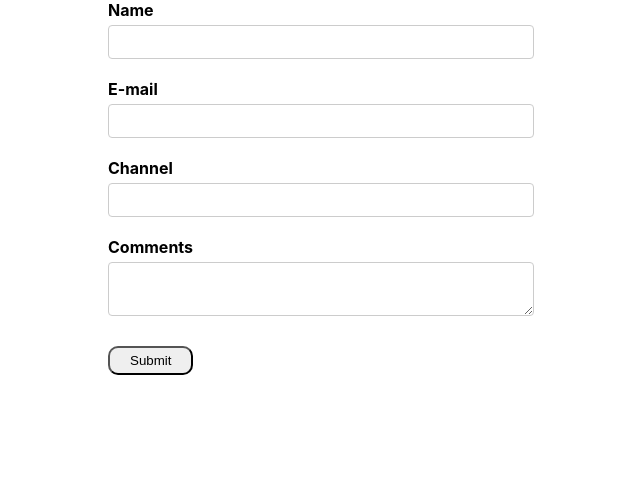
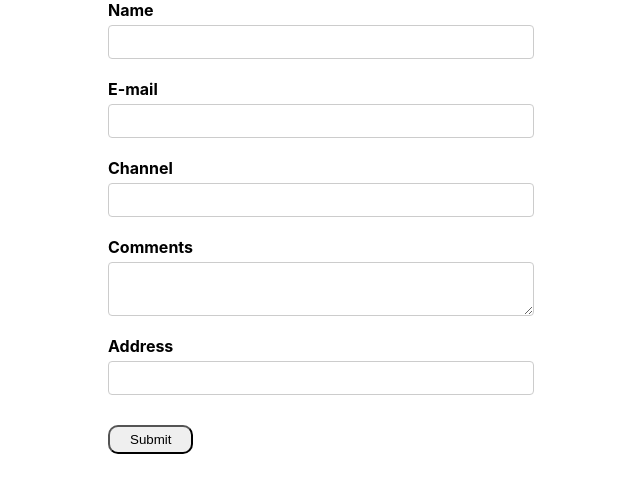
Before and after one commit to SepantaJoshani/Formik, a React (Create React App) app: page / in a window 1280 px wide. Shown: the top 492 px of the page, without its empty margins (319-959 px from the left). Built offline with nearby package versions, Linux system fonts and the light colour scheme.

Commit message:
field component

```diff
--- a/src/components/YoutubeForm.js
+++ b/src/components/YoutubeForm.js
@@ -6,7 +6,8 @@
   name: "",
   email: "",
   channel: "",
-  comments:""
+  comments:"",
+  address:""
 };
 
 const onSubmit = (values) => {
@@ -49,6 +50,21 @@
           <Field as="textarea" id="comments" name="comments" />
         </div>
 
+        <div className="form-control">
+          <label htmlFor="address">Address</label>
+          <Field  name="address" >
+            {
+              (props)=>{
+                const {field , form , meta} = props
+                return <div>
+                  <input type="text" id="address" {...field} />
+                  {meta.touched && meta.error && <p>{meta.error}</p>}
+                </div>
+              }
+            }
+          </Field>
+        </div>
+
         <button
           type="submit"
           style={{
```
